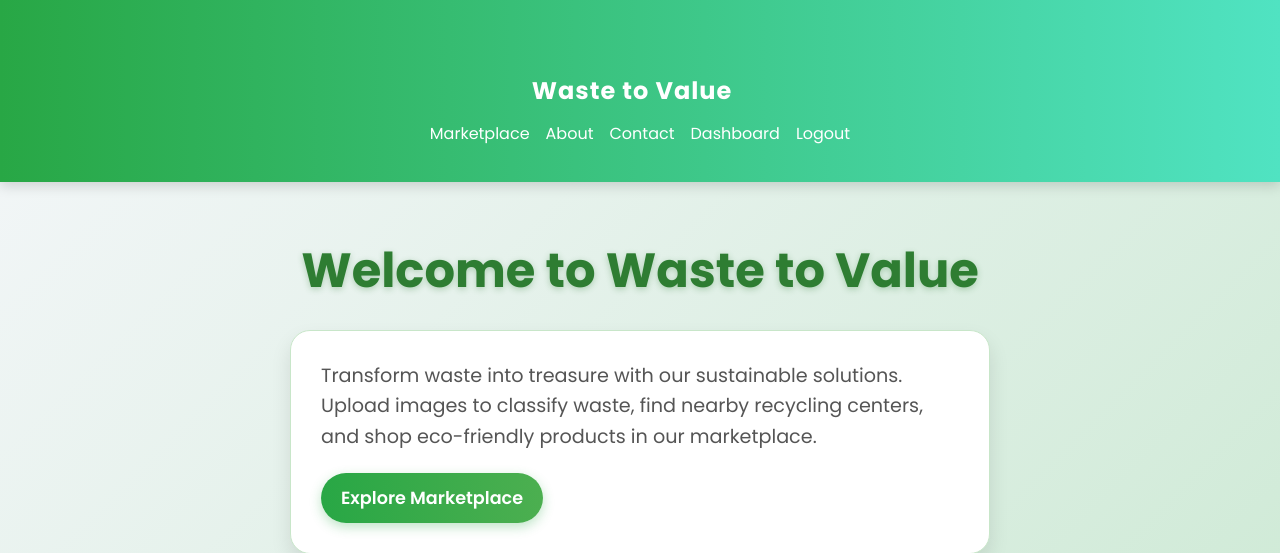
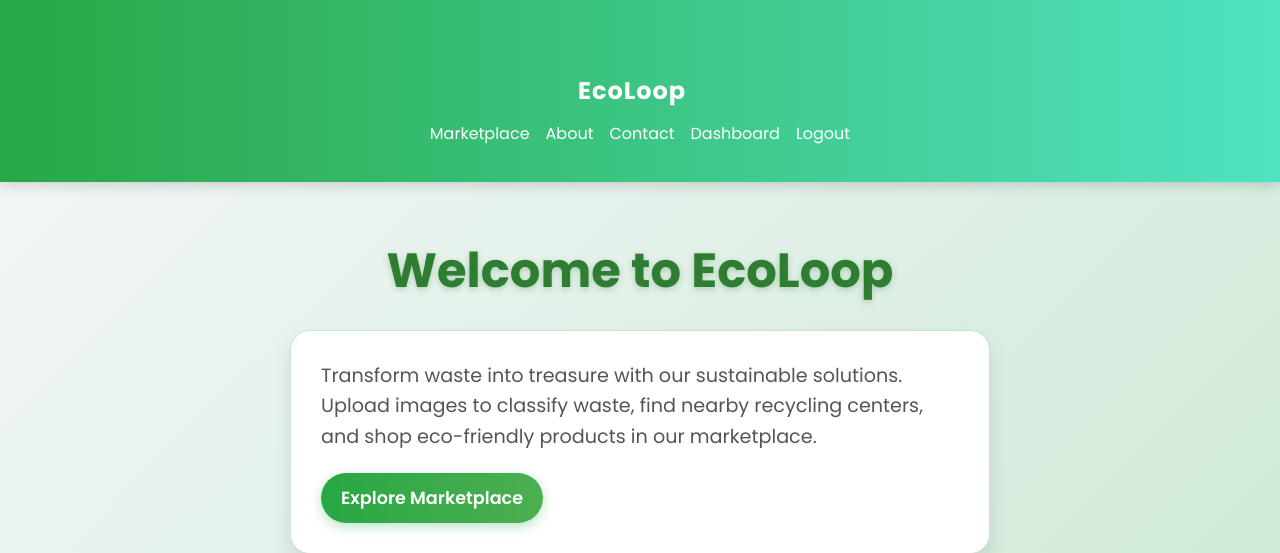
Before and after one commit to Sujal-Khera/EcoLoop, a Flask app: page /seller/dashboard in a window 1280 px wide. Shown: the top 553 px of the page. Run offline with Flask 3, Linux system fonts and the light colour scheme; the visitor is signed in with stand-in values (Sample User, id 1); some libraries are stand-ins or nearby versions.

Commit message:
EcoLoop on TOP

```diff
--- a/templates/about.html
+++ b/templates/about.html
@@ -27,7 +27,7 @@
 <body>
   <nav class="navbar navbar-expand-lg navbar-light">
     <div class="container">
-      <a class="navbar-brand" href="{{ url_for('index') }}">Waste to Value</a>
+      <a class="navbar-brand" href="{{ url_for('index') }}">EcoLoop</a>
       <button class="navbar-toggler" type="button" data-bs-toggle="collapse" data-bs-target="#navbarNav">
         <span class="navbar-toggler-icon"></span>
       </button>
--- a/templates/add_product.html
+++ b/templates/add_product.html
@@ -3,7 +3,7 @@
 <head>
     <meta charset="UTF-8">
     <meta name="viewport" content="width=device-width, initial-scale=1.0">
-    <title>Add Product - Waste to Value</title>
+    <title>Add Product - EcoLoop</title>
     <link href="https://cdn.jsdelivr.net/npm/bootstrap@5.3.0/dist/css/bootstrap.min.css" rel="stylesheet">
     <link href="https://fonts.googleapis.com/css2?family=Poppins:wght@300;400;600;700&display=swap" rel="stylesheet">
     <link rel="stylesheet" href="{{ url_for('static', filename='css/marketplace.css') }}">
@@ -11,7 +11,7 @@
 <body>
     <nav class="navbar navbar-expand-lg navbar-light">
         <div class="container">
-            <a class="navbar-brand" href="{{ url_for('index') }}">Waste to Value</a>
+            <a class="navbar-brand" href="{{ url_for('index') }}">EcoLoop</a>
             <button class="navbar-toggler" type="button" data-bs-toggle="collapse" data-bs-target="#navbarNav">
                 <span class="navbar-toggler-icon"></span>
             </button>
--- a/templates/buyer_dashboard.html
+++ b/templates/buyer_dashboard.html
@@ -177,7 +177,7 @@
 <body>
   <nav class="navbar navbar-expand-lg navbar-light">
     <div class="container">
-      <a class="navbar-brand" href="{{ url_for('index') }}">Waste to Value</a>
+      <a class="navbar-brand" href="{{ url_for('index') }}">EcoLoop</a>
       <button class="navbar-toggler" type="button" data-bs-toggle="collapse" data-bs-target="#navbarNav">
         <span class="navbar-toggler-icon"></span>
       </button>
--- a/templates/checkout.html
+++ b/templates/checkout.html
@@ -3,7 +3,7 @@
 <head>
     <meta charset="UTF-8">
     <meta name="viewport" content="width=device-width, initial-scale=1.0">
-    <title>Checkout - Waste to Value</title>
+    <title>Checkout - EcoLoop</title>
     <link href="https://cdn.jsdelivr.net/npm/bootstrap@5.3.0/dist/css/bootstrap.min.css" rel="stylesheet">
     <link href="https://fonts.googleapis.com/css2?family=Poppins:wght@300;400;600;700&display=swap" rel="stylesheet">
     <link rel="stylesheet" href="https://cdnjs.cloudflare.com/ajax/libs/font-awesome/6.0.0/css/all.min.css">
@@ -56,7 +56,7 @@
     <nav class="navbar navbar-expand-lg navbar-light bg-white shadow-sm">
         <div class="container">
             <a class="navbar-brand" href="{{ url_for('index') }}">
-                <span style="color: #27ae60;">Waste</span> to Value
+                <span style="color: #27ae60;">EcoLoop</span>
             </a>
             <button class="navbar-toggler" type="button" data-bs-toggle="collapse" data-bs-target="#navbarNav">
                 <span class="navbar-toggler-icon"></span>
--- a/templates/classification_dashboard.html
+++ b/templates/classification_dashboard.html
@@ -44,7 +44,7 @@
 <body>
     <nav class="navbar navbar-expand-lg navbar-light">
         <div class="container">
-            <a class="navbar-brand" href="{{ url_for('index') }}">Waste to Value</a>
+            <a class="navbar-brand" href="{{ url_for('index') }}">EcoLoop</a>
             <button class="navbar-toggler" type="button" data-bs-toggle="collapse" data-bs-target="#navbarNav">
                 <span class="navbar-toggler-icon"></span>
             </button>
--- a/templates/contact.html
+++ b/templates/contact.html
@@ -3,7 +3,7 @@
 <head>
   <meta charset="UTF-8">
   <meta name="viewport" content="width=device-width, initial-scale=1">
-  <title>Contact - Waste to Value</title>
+  <title>Contact - EcoLoop</title>
   <!-- Google Fonts -->
   <link href="https://fonts.googleapis.com/css2?family=Poppins:wght@300;400;600;700&display=swap" rel="stylesheet">
   <!-- Bootstrap CSS -->
@@ -31,7 +31,7 @@
 <body>
   <nav class="navbar navbar-expand-lg navbar-light">
     <div class="container">
-      <a class="navbar-brand" href="{{ url_for('index') }}">Waste to Value</a>
+      <a class="navbar-brand" href="{{ url_for('index') }}">EcoLoop</a>
       <button class="navbar-toggler" type="button" data-bs-toggle="collapse" data-bs-target="#navbarNav">
         <span class="navbar-toggler-icon"></span>
       </button>
--- a/templates/dashboard.html
+++ b/templates/dashboard.html
@@ -3,7 +3,7 @@
 <head>
   <meta charset="UTF-8">
   <meta name="viewport" content="width=device-width, initial-scale=1">
-  <title>Dashboard - Waste to Value</title>
+  <title>Dashboard - EcoLoop</title>
   <!-- Google Fonts -->
   <link href="https://fonts.googleapis.com/css2?family=Poppins:wght@300;400;600;700&display=swap" rel="stylesheet">
   <!-- Bootstrap CSS -->
@@ -198,7 +198,7 @@
 <body>
   <nav class="navbar navbar-expand-lg navbar-light">
     <div class="container">
-      <a class="navbar-brand" href="{{ url_for('index') }}">Waste to Value</a>
+      <a class="navbar-brand" href="{{ url_for('index') }}">EcoLoop</a>
       <button class="navbar-toggler" type="button" data-bs-toggle="collapse" data-bs-target="#navbarNav">
         <span class="navbar-toggler-icon"></span>
       </button>
--- a/templates/index.html
+++ b/templates/index.html
@@ -211,7 +211,7 @@
 <body>
   <nav class="navbar navbar-expand-lg navbar-light">
     <div class="container">
-      <a class="navbar-brand" href="{{ url_for('index') }}">Waste to Value</a>
+      <a class="navbar-brand" href="{{ url_for('index') }}">EcoLoop</a>
       <button class="navbar-toggler" type="button" data-bs-toggle="collapse" data-bs-target="#navbarNav">
         <span class="navbar-toggler-icon"></span>
       </button>
--- a/templates/login.html
+++ b/templates/login.html
@@ -121,7 +121,7 @@
 <body>
   <nav class="navbar navbar-expand-lg navbar-light">
     <div class="container">
-      <a class="navbar-brand" href="{{ url_for('index') }}">Waste to Value</a>
+      <a class="navbar-brand" href="{{ url_for('index') }}">EcoLoop</a>
       <button class="navbar-toggler" type="button" data-bs-toggle="collapse" data-bs-target="#navbarNav">
         <span class="navbar-toggler-icon"></span>
       </button>
--- a/templates/marketplace.html
+++ b/templates/marketplace.html
@@ -245,7 +245,7 @@
   <nav class="navbar navbar-expand-lg navbar-light bg-white shadow-sm">
     <div class="container">
       <a class="navbar-brand" href="{{ url_for('index') }}">
-        Waste to Value
+        EcoLoop
       </a>
       <button class="navbar-toggler" type="button" data-bs-toggle="collapse" data-bs-target="#navbarNav">
         <span class="navbar-toggler-icon"></span>
--- a/templates/order_confirmation.html
+++ b/templates/order_confirmation.html
@@ -3,7 +3,7 @@
 <head>
     <meta charset="UTF-8">
     <meta name="viewport" content="width=device-width, initial-scale=1.0">
-    <title>Order Confirmation - Waste to Value</title>
+    <title>Order Confirmation - EcoLoop</title>
     <link href="https://cdn.jsdelivr.net/npm/bootstrap@5.3.0/dist/css/bootstrap.min.css" rel="stylesheet">
     <link href="https://fonts.googleapis.com/css2?family=Poppins:wght@300;400;600;700&display=swap" rel="stylesheet">
     <link rel="stylesheet" href="https://cdnjs.cloudflare.com/ajax/libs/font-awesome/6.0.0/css/all.min.css">
@@ -59,7 +59,7 @@
     <nav class="navbar navbar-expand-lg navbar-light bg-white shadow-sm">
         <div class="container">
             <a class="navbar-brand" href="{{ url_for('index') }}">
-                <span style="color: #27ae60;">Waste</span> to Value
+                <span style="color: #27ae60;">EcoLoop</span>
             </a>
             <button class="navbar-toggler" type="button" data-bs-toggle="collapse" data-bs-target="#navbarNav">
                 <span class="navbar-toggler-icon"></span>
--- a/templates/product_detail.html
+++ b/templates/product_detail.html
@@ -3,7 +3,7 @@
 <head>
     <meta charset="UTF-8">
     <meta name="viewport" content="width=device-width, initial-scale=1.0">
-    <title>{{ product.title }} - Waste to Value</title>
+    <title>{{ product.title }} - EcoLoop</title>
     <link href="https://cdn.jsdelivr.net/npm/bootstrap@5.3.0/dist/css/bootstrap.min.css" rel="stylesheet">
     <link href="https://fonts.googleapis.com/css2?family=Poppins:wght@300;400;600;700&display=swap" rel="stylesheet">
     <link rel="stylesheet" href="{{ url_for('static', filename='css/marketplace.css') }}">
@@ -11,7 +11,7 @@
 <body>
     <nav class="navbar navbar-expand-lg navbar-light">
         <div class="container">
-            <a class="navbar-brand" href="{{ url_for('index') }}">Waste to Value</a>
+            <a class="navbar-brand" href="{{ url_for('index') }}">EcoLoop</a>
             <button class="navbar-toggler" type="button" data-bs-toggle="collapse" data-bs-target="#navbarNav">
                 <span class="navbar-toggler-icon"></span>
             </button>
--- a/templates/register.html
+++ b/templates/register.html
@@ -3,7 +3,7 @@
 <head>
   <meta charset="UTF-8">
   <meta name="viewport" content="width=device-width, initial-scale=1">
-  <title>Register - Waste to Value</title>
+  <title>Register - EcoLoop</title>
   <!-- Google Fonts -->
   <link href="https://fonts.googleapis.com/css2?family=Poppins:wght@400;600;700&display=swap" rel="stylesheet">
   <!-- Bootstrap CSS -->
@@ -121,7 +121,7 @@
 <body>
   <nav class="navbar navbar-expand-lg navbar-light">
     <div class="container">
-      <a class="navbar-brand" href="{{ url_for('index') }}">Waste to Value</a>
+      <a class="navbar-brand" href="{{ url_for('index') }}">EcoLoop</a>
       <button class="navbar-toggler" type="button" data-bs-toggle="collapse" data-bs-target="#navbarNav">
         <span class="navbar-toggler-icon"></span>
       </button>
--- a/templates/seller_dashboard.html
+++ b/templates/seller_dashboard.html
@@ -3,7 +3,7 @@
 <head>
   <meta charset="UTF-8">
   <meta name="viewport" content="width=device-width, initial-scale=1">
-  <title>Home - Waste to Value</title>
+  <title>Home - EcoLoop</title>
   <!-- Google Fonts -->
   <link href="https://fonts.googleapis.com/css2?family=Poppins:wght@300;400;600;700&display=swap" rel="stylesheet">
   <!-- Bootstrap CSS -->
@@ -217,7 +217,7 @@
 <body>
   <nav class="navbar navbar-expand-lg navbar-light">
     <div class="container">
-      <a class="navbar-brand" href="{{ url_for('index') }}">Waste to Value</a>
+      <a class="navbar-brand" href="{{ url_for('index') }}">EcoLoop</a>
       <button class="navbar-toggler" type="button" data-bs-toggle="collapse" data-bs-target="#navbarNav">
         <span class="navbar-toggler-icon"></span>
       </button>
@@ -239,7 +239,7 @@
   </nav>
 
   <div class="container">
-    <h1 class="hero-header">Welcome to Waste to Value</h1>
+    <h1 class="hero-header">Welcome to EcoLoop</h1>
     <div class="hero-content">
       <p>Transform waste into treasure with our sustainable solutions. Upload images to classify waste, find nearby recycling centers, and shop eco-friendly products in our marketplace.</p>
       <a href="{{ url_for('marketplace') }}" class="btn-custom">Explore Marketplace</a>
```
